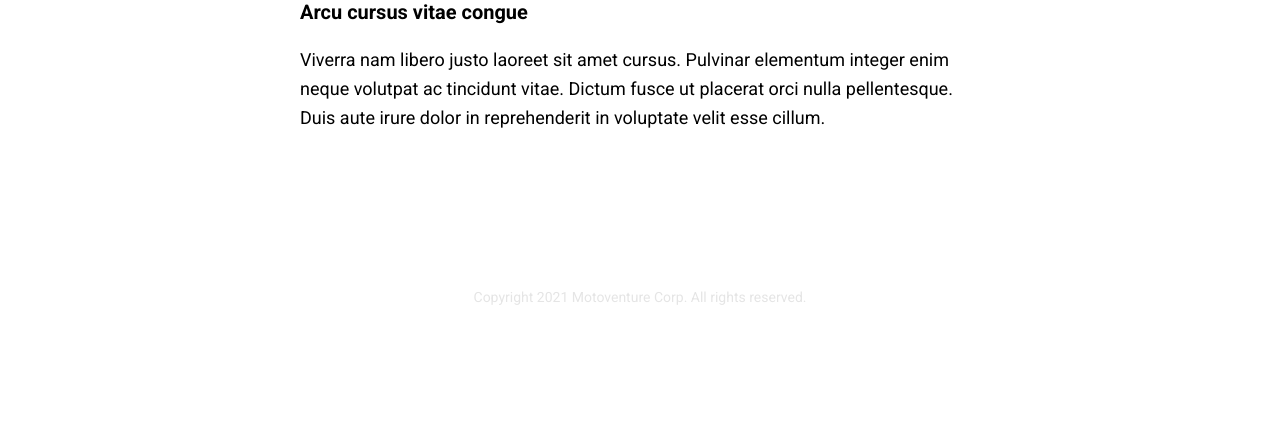
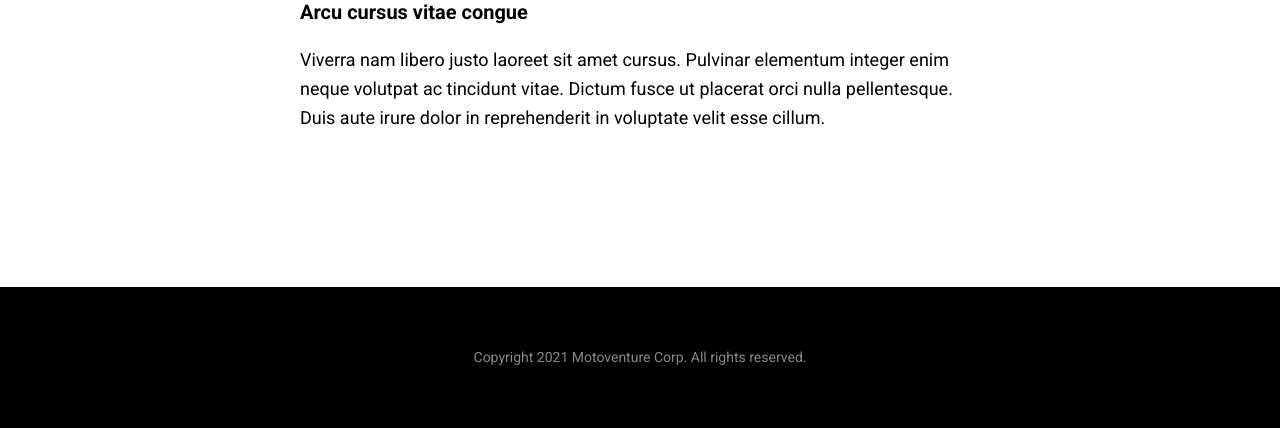
Before and after one commit to asunciongiancarlo/craft-bestinternational, a PHP site: page /motoventure-templates/gear.html in a window 1280 px wide. Shown: the part 1104-1532 px from the top of the page. Before the commit the page ends 1409 px from the top, so only its background shows below. Run offline with PHP 8.4, Linux system fonts and the light colour scheme.

Commit message:
footer style changed

```diff
--- a/web/static/css/styles.css
+++ b/web/static/css/styles.css
@@ -612,6 +612,7 @@ article.section {
 .footer {
   padding: 17px 0;
   color: var(--grey-300);
+  padding-bottom: 0;
   /*background: var(--true-black);*/
 }
 
@@ -623,3 +624,23 @@ article.section {
 .link {
   color: white!important;
 }
+
+.footer .content-column{
+  background-color: #000;
+  margin: 0;
+  padding: 60px 30px;
+  max-width: none;
+  color: #fff !important;
+
+}
+.footer .content-column p,
+.footer .content-column a{
+  color: #888 !important;
+}
+.footer .content-column a{
+  color: #ffca81 !important;
+}
+
+.footer .content-column a:hover{
+  color: #fff !important;
+}
```
